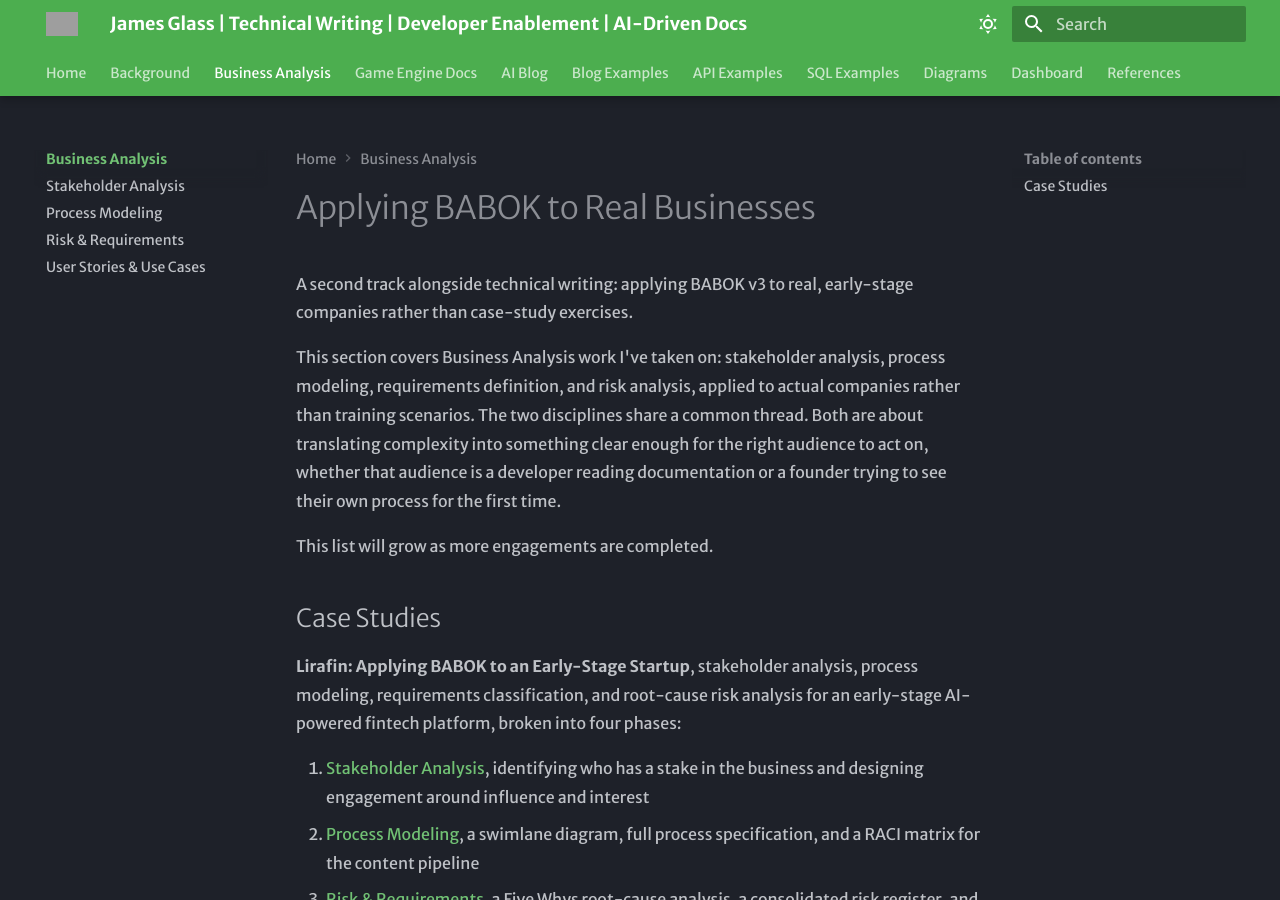
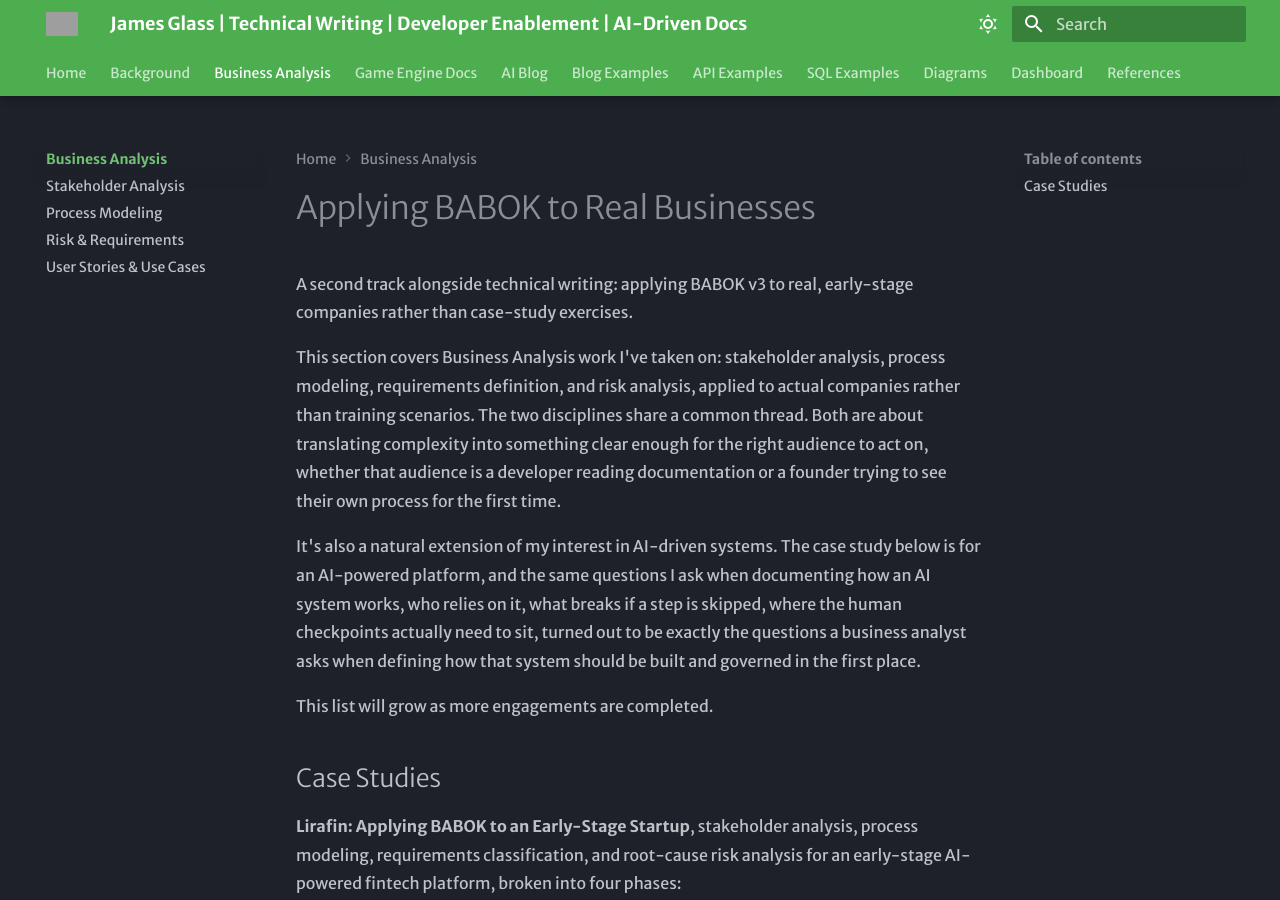
Before and after one commit to james-glass1999/MKDocs-James-Glass-PhD, an MkDocs documentation site: the page built from docs/business-analysis/index.md, in a window 1280 px wide and 900 px high. Built offline with MkDocs 1.6.1 and Material for MkDocs 9.7.7, drawn with Linux system fonts in a browser that asks for light colours; grey boxes are pictures that could not be loaded.

Commit message:
add new index section

```diff
--- a/docs/business-analysis/index.md
+++ b/docs/business-analysis/index.md
@@ -3,6 +3,8 @@
 A second track alongside technical writing: applying BABOK v3 to real, early-stage companies rather than case-study exercises.
 
 This section covers Business Analysis work I've taken on: stakeholder analysis, process modeling, requirements definition, and risk analysis, applied to actual companies rather than training scenarios. The two disciplines share a common thread. Both are about translating complexity into something clear enough for the right audience to act on, whether that audience is a developer reading documentation or a founder trying to see their own process for the first time.
+
+It's also a natural extension of my interest in AI-driven systems. The case study below is for an AI-powered platform, and the same questions I ask when documenting how an AI system works, who relies on it, what breaks if a step is skipped, where the human checkpoints actually need to sit, turned out to be exactly the questions a business analyst asks when defining how that system should be built and governed in the first place.
 
 This list will grow as more engagements are completed.
 
```
